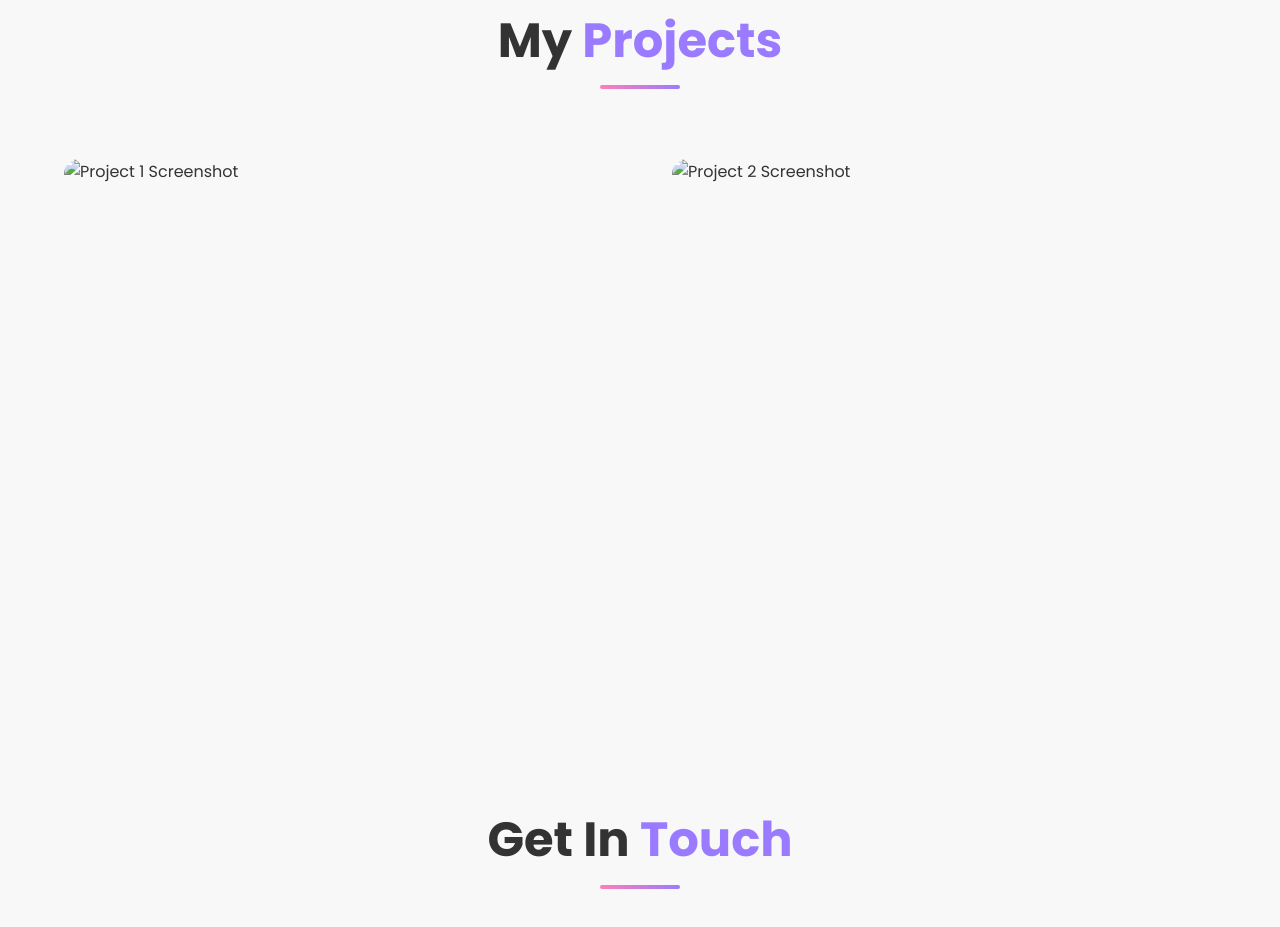
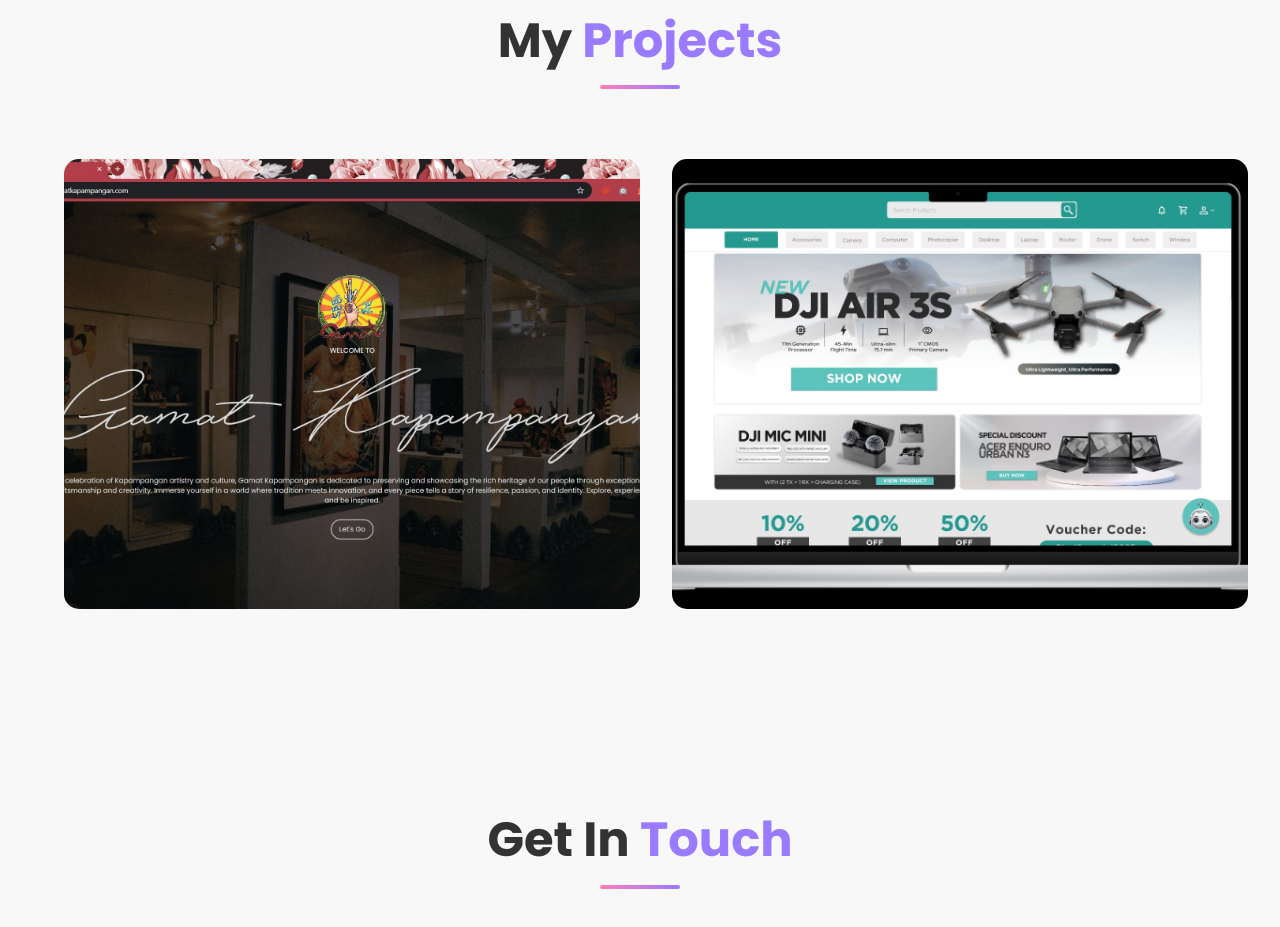
Before and after one commit to Joyiieee/portfolio, a plain HTML site: page index.html in a window 1280 px wide. Shown: the part 3593-4520 px from the top of the page. Drawn offline with Linux system fonts and the light colour scheme; the site is published under a folder, as on GitHub Pages, so addresses that start at the root find nothing; files whose address does not match are found by name.

Commit message:
Update index.html

```diff
--- a/index.html
+++ b/index.html
@@ -183,7 +183,7 @@
             <!-- Project 1 -->
             <div class="project-card">
                 <div class="project-image">
-                    <img src="/p1.jpg" alt="Project 1 Screenshot">
+                    <img src="p1.jpg" alt="Project 1 Screenshot">
                     <div class="project-overlay">
                         <h3>Gamat Kapampangan</h3>
                         <p>A full-featured online store with shopping cart and payment integration</p>
@@ -200,7 +200,7 @@
             <!-- Project 2 -->
             <div class="project-card">
                 <div class="project-image">
-                    <img src="/p2.jpg" alt="Project 2 Screenshot">
+                    <img src="p2.jpg" alt="Project 2 Screenshot">
                     <div class="project-overlay">
                         <h3>Company E-Platform</h3>
                         <p>A content management system for artists to showcase their work</p>
```
